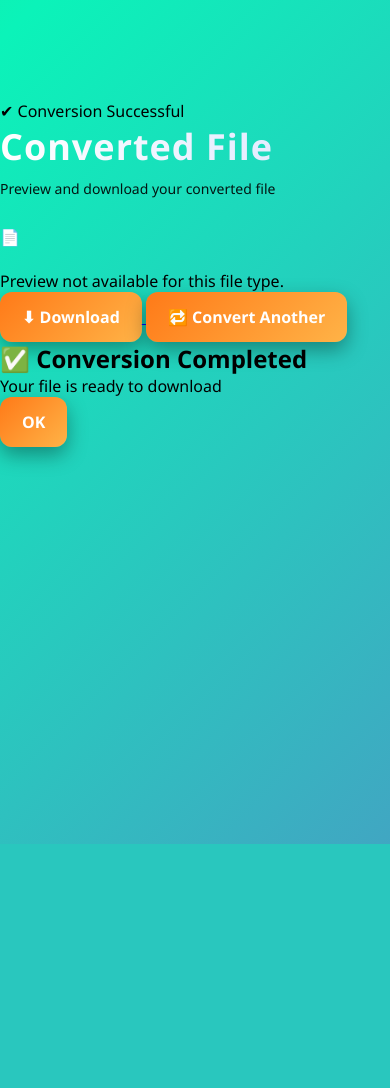
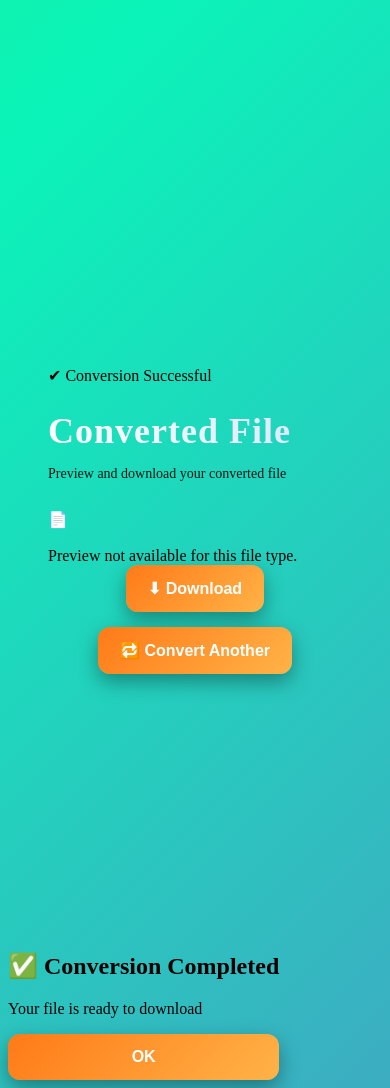
Before and after one commit to arrriff06/FileConverter, a Flask app: template templates/result.html in a window 390 px wide. Before the commit the page ends 844 px from the top, so only its background shows below. Run offline with Flask 3, Linux system fonts and the light colour scheme; the template is opened without the code that fills it, so the values that code supplies are empty.

Commit message:
Fixed mobile UI + LibreOffice path issue

```diff
--- a/static/css/style.css
+++ b/static/css/style.css
@@ -1,10 +1,39 @@
+@media (max-width: 768px){
+
+    body{
+        padding-top:80px;
+    }
+
+    .container,
+    .result-container{
+        width:100%;
+        padding:20px;
+    }
+
+    .preview-container iframe{
+        height:250px;
+    }
+
+    .title{
+        font-size:26px;
+    }
+
+    button{
+        width:100%;
+    }
+}
+html {
+    scroll-behavior: smooth;
+}
+}
+
 /* ---------- Global Reset ---------- */
 *{
 margin:0;
 padding:0;
 box-sizing:border-box;
 font-family:"Segoe UI",Roboto,Arial,sans-serif;
-transition:all .3s ease;
+transition: none;
 }
 
 /* ---------- Background + Layout ---------- */
@@ -321,3 +350,43 @@ transform:translateY(0);
 padding:25px;
 }
 }
+/* ===== RESULT PAGE CENTER FIX ===== */
+
+.result-wrapper{
+    min-height: calc(100vh - 100px);
+    display:flex;
+    justify-content:center;
+    align-items:center;
+    padding:40px 20px;
+}
+
+.result-container{
+    width:600px;
+    max-width:95%;
+}
+
+/* Fix preview overflow */
+.preview-container{
+    overflow:hidden;
+}
+
+/* Better image fit */
+.preview-container img{
+    max-width:100%;
+    max-height:350px;
+    object-fit:contain;
+}
+
+/* Better iframe */
+.preview-container iframe{
+    width:100%;
+    height:400px;
+}
+
+/* Button alignment */
+.result-actions{
+    display:flex;
+    justify-content:center;
+    gap:15px;
+    flex-wrap:wrap;
+}
```
Also changed, not shown: converters/ppt_to_pdf.py (+2 -8 lines), converters/word_to_pdf.py (+4 -4 lines), 1 other file.
